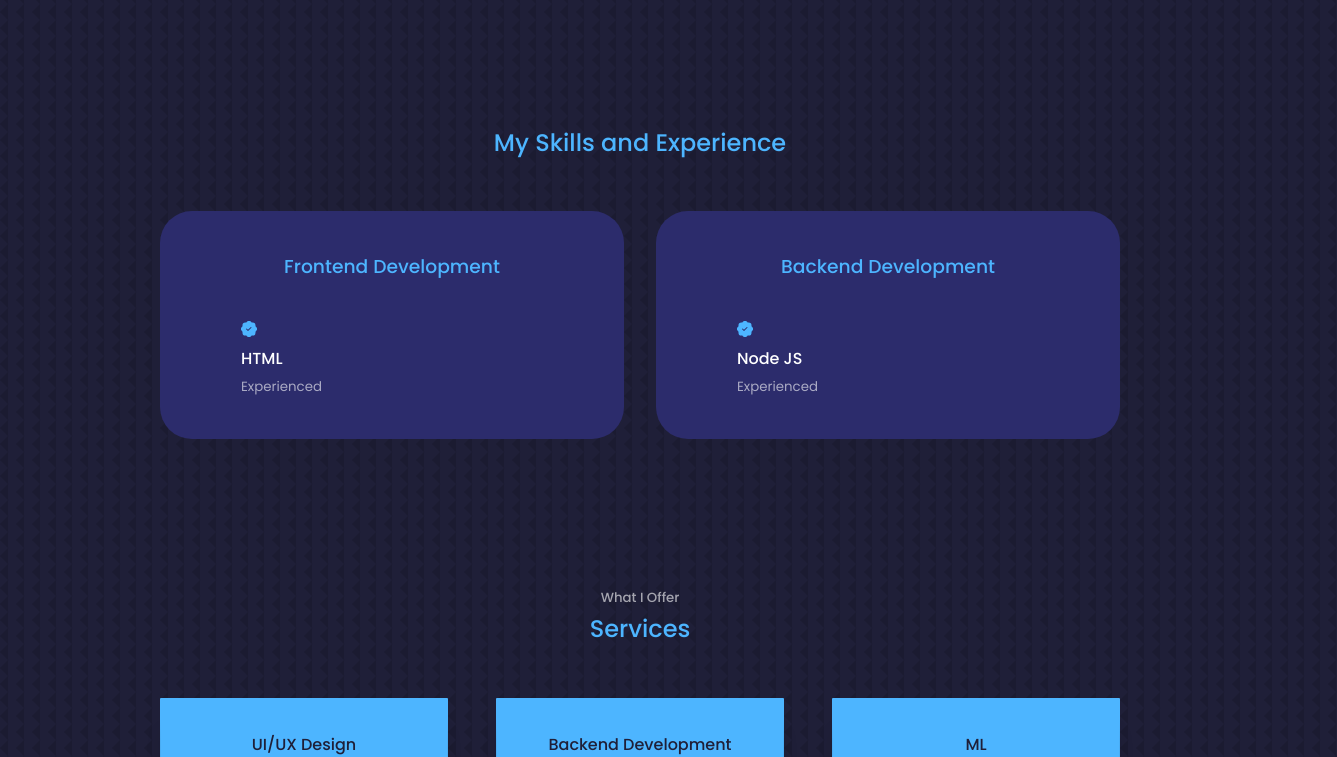
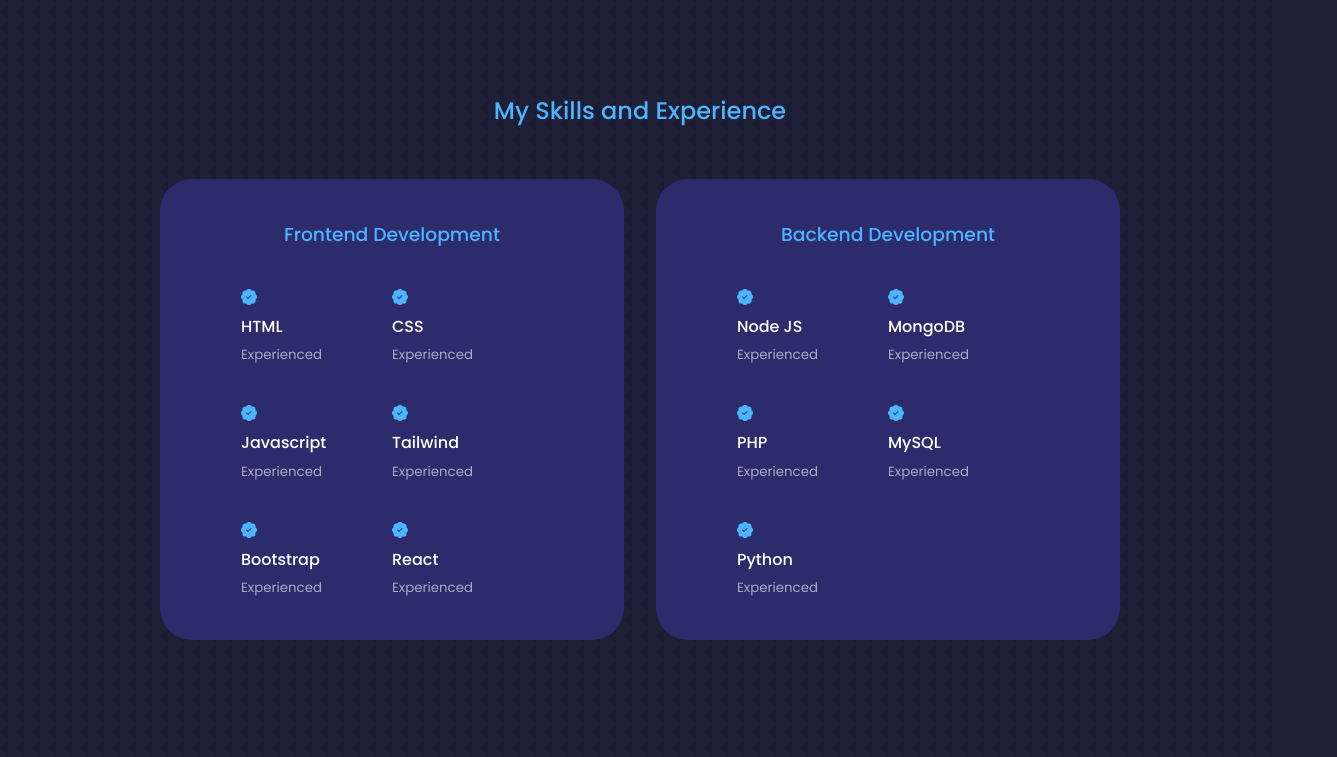
Before and after one commit to soundaryalaharivalipe/personal_portfolio, a React (Create React App) app: page / in a window 1280 px wide. Shown: the part 2396-3153 px from the top of the page, 1337 px wide, since content can reach past the window. Built offline with nearby package versions, Linux system fonts and the light colour scheme.

Commit message:
6th commit

```diff
--- a/src/components/about/About.jsx
+++ b/src/components/about/About.jsx
@@ -1,130 +1,3 @@
-/* import React from 'react';
-import './about.css';
-import ME from '../../assets/about-me-pic.jpeg';
-import { MdOutlineCollectionsBookmark } from "react-icons/md";
-import { LiaAwardSolid } from "react-icons/lia";
-import { GrCertificate } from "react-icons/gr";
-
-const About = () => {
-  return (
-    <section id='about'>
-      <h5> Get to know </h5>
-      <h2> About me </h2>
-
-      <div className="container about__container">
-        <div className="about__me">
-          <div className="about__me-image">
-            <img src={ME} alt='' />
-          </div>
-        </div>
-
-        <div className="about__content">
-          <div className="about__cards">
-          <MdOutlineCollectionsBookmark className='about__icon'/>
-            <article className='about__card'>
-              <h5> Experience</h5>
-              <small> 2 years </small>
-            </article>
-
-            <article className='about__card'>
-              <GrCertificate className='about__icon'/>
-              <h5> Certifications </h5>
-              <small> AWS Certified Developer </small>
-            </article>
-
-            <article className='about__card'>
-              <LiaAwardSolid className='about__icon'/>
-              <h5> Awards </h5>
-              <ul className='award-list'>
-                <li><small>Rockstar Rookie</small></li>
-                <li><small>We Truly Appreciate</small></li>
-                <li><small>Standout Performer</small></li>
-              </ul>
-            </article>
-          </div>
-
-          <p> Hello! I'm Soundarya Lahari Valipe, a passionate and goal-driven software engineer with a strong academic background and hands-on experience in the field. I am currently pursuing my Master’s in Computer Science from the University of Central Florida. I completed my Bachelor of Technology in Computer Science at PES Institute of Technology in Bengaluru, India. </p>
-          <p> During my academic journey, I honed my skills in core areas such as Design and Analysis of Algorithms, Full Stack Development, and Machine Learning. In my professional journey, I served as an Associate Software Engineer at Bosch Global Software Technologies, Bengaluru, contributing significantly to full stack development. </p>
-          <p> Beyond the theoretical, I've actively applied my knowledge in real-world scenarios, shaping a holistic understanding of the ever-evolving tech landscape. My passion for innovation and problem-solving fuels my drive to create impactful solutions that transcend theoretical concepts into tangible results. </p>
-          <p> My GitHub portfolio reflects my commitment to innovation, showcasing projects that highlight my skills in web development, machine learning, and a keen eye for efficient, user-centric solutions. </p>
-          <p>  Let's code the future together! 💻🚀 </p>
-
-          <a href='#contact' className='btn btn-primary'> Let's Talk </a>
-        </div>
-      </div>
-    </section>
-  );
-};
-
-export default About;
- */
-
-/* import React from 'react'
-import './about.css'
-import ME from '../../assets/about-me-pic.jpeg'
-import { MdOutlineCollectionsBookmark } from "react-icons/md";
-import { LiaAwardSolid } from "react-icons/lia";
-import { GrCertificate } from "react-icons/gr";
-
-const About = () => {
-  return (
-    <section id='about'>
-    <h5> Get to know </h5>
-    <h2> About me </h2>
-
-    <div className="container about__container">
-        <div className="about__me">
-          <div className="about__me-image">
-            <img src={ME} alt='About Image' />
-
-
-          </div>
-        </div>
-
-        <div className="about__content">
-          <div className="about__cards">
-
-            <article className='about__card'>
-            <MdOutlineCollectionsBookmark className='about__icon'/>
-            <h5> Experience</h5>
-            <small> 2 years </small>
-            </article>
-
-            <article className='about__card'>
-            <GrCertificate className='about__icon'/>
-            <h5> Certifications </h5>
-            <small> AWS Certified Developer </small>
-            </article>
-
-            <article className='about__card'>
-            <LiaAwardSolid className='about__icon'/>
-            <h5> Awards </h5>
-            <small> Rockstar Rookie </small>
-            <br></br>
-            <small> We Truly Appreciate </small>
-            <small> Standout Performer </small>
-            </article>
-
-          </div>
-
-          <p> Hello! I'm Soundarya Lahari Valipe, a passionate and goal driven software engineer with a strong academic background and hands-on experience in the field. I am currently pursuing my Master’s in Computer Science from the University of Central Florida. I completed my Bachelor of Technology in Computer Science at PES Institute of Technology in Bengaluru, India. </p>
-          <p> During my academic journey, I honed my skills in core areas such as Design and Analysis of Algorithms, Full Stack Development, and Machine Learning. In my professional journey, I served as an Associate Software Engineer at Bosch Global Software Technologies, Bengaluru, contributing significantly to full stack development. </p>
-          <p> Beyond the theoretical, I've actively applied my knowledge in real-world scenarios, shaping a holistic understanding of the ever-evolving tech landscape. My passion for innovation and problem-solving fuels my drive to create impactful solutions that transcend theoretical concepts into tangible results. </p>
-          <p> My GitHub portfolio reflects my commitment to innovation, showcasing projects that highlight my skills in web development, machine learning, and a keen eye for efficient, user-centric solutions. </p>
-          <p>  Let's code the future together! 💻🚀 </p>
-
-          <a href='#contact' className='btn btn-primary'> Let's Talk </a>
-        </div>
-
-
-    </div>
-
-    </section>
-  )
-}
-
-export default About */
-
 import React from 'react';
 import './about.css';
 import ME from '../../assets/about-me-pic.jpeg';
@@ -150,7 +23,7 @@
             <article className='about__card'>
               <MdOutlineCollectionsBookmark className='about__icon'/>
               <h5> Experience</h5>
-              <small> 2 years </small>
+              <small> 3 years </small>
             </article>
 
             <article className='about__card'>
--- a/src/components/about/about.css
+++ b/src/components/about/about.css
@@ -2,16 +2,6 @@
     padding-top: 20px; /* Adjust the value as needed */
 
 }
-
-.award-list {
-    list-style-type: disc;
-    padding: 0;
-    margin: 0;
-    display: flex;
-    flex-direction: column;
-    gap: 0.5rem;
-    align-items: center; /* Align the text centrally to the icon */
-  }
 
 .about__container {
     display: grid;
@@ -56,10 +46,9 @@
     background: var(--color-bg-variant);
     border: 1px solid transparent;
     border-radius: 1rem;
-    padding: 4rem;
+    padding: 3rem;
     text-align: center;
     transition: var(--transition);
-    width: 100%; /* Make the card fill its grid cell */
 }
 
 .about__card:hover {
--- a/src/components/experience/Experience.jsx
+++ b/src/components/experience/Experience.jsx
@@ -1,6 +1,6 @@
-import React from 'react';
-import './experience.css';
-import { BsPatchCheckFill } from "react-icons/bs";
+import React from 'react'
+import './experience.css'
+import {BsPatchCheckFill} from "react-icons/bs";
 
 const Experience = () => {
   return (
@@ -19,13 +19,53 @@
       </div>
       </article>
 
-            {/* Other frontend experience articles */}
+      <article className='experience__details'>
+      <BsPatchCheckFill className='experience__details-icon' />
+      <div>
+      <h4>CSS</h4>
+      <small className='text-light'> Experienced </small>
+      </div>
+      </article>
+
+      <article className='experience__details'>
+      <BsPatchCheckFill className='experience__details-icon' />
+      <div>
+      <h4>Javascript</h4>
+      <small className='text-light'> Experienced </small>
+      </div>
+      </article>
+
+      <article className='experience__details'>
+      <BsPatchCheckFill className='experience__details-icon' />
+      <div>
+      <h4>Tailwind</h4>
+      <small className='text-light'> Experienced </small>
+      </div>
+      </article>
+
+      <article className='experience__details'>
+      <BsPatchCheckFill className='experience__details-icon' />
+      <div>
+      <h4>Bootstrap</h4>
+      <small className='text-light'> Experienced </small>
+      </div>
+      </article>
+
+      <article className='experience__details'>
+      <BsPatchCheckFill className='experience__details-icon' />
+      <div>
+      <h4>React</h4>
+      <small className='text-light'>Experienced </small>
+      </div>
+      </article>
+
 
     </div>
     </div>
     {/* END OF FRONTEND */}
 
     <div className='experience__backend'>
+
     <h3> Backend Development </h3>
     <div className='experience__content'>
       <article className='experience__details'>
@@ -36,13 +76,48 @@
       </div>
       </article>
 
-            {/* Other backend experience articles */}
+      <article className='experience__details'>
+      <BsPatchCheckFill className='experience__details-icon' />
+      <div>
+      <h4>MongoDB</h4>
+      <small className='text-light'> Experienced </small>
+      </div>
+      </article>
+
+      <article className='experience__details'>
+      <BsPatchCheckFill className='experience__details-icon' />
+      <div>
+      <h4>PHP</h4>
+      <small className='text-light'> Experienced </small>
+      </div>
+      </article>
+
+      <article className='experience__details'>
+      <BsPatchCheckFill className='experience__details-icon' />
+      <div>
+      <h4>MySQL</h4>
+      <small className='text-light'> Experienced </small>
+      </div>
+      </article>
+
+      <article className='experience__details'>
+      <BsPatchCheckFill className='experience__details-icon' />
+      <div>
+      <h4>Python</h4>
+      <small className='text-light'> Experienced </small>
+      </div>
+      </article>
 
     </div>
+
+
+
+
     </div>
+
   </div>
     </section>
-  );
+  )
 }
 
-export default Experience;
+export default Experience
```
Lines whose indentation alone changed are shown as unchanged.
